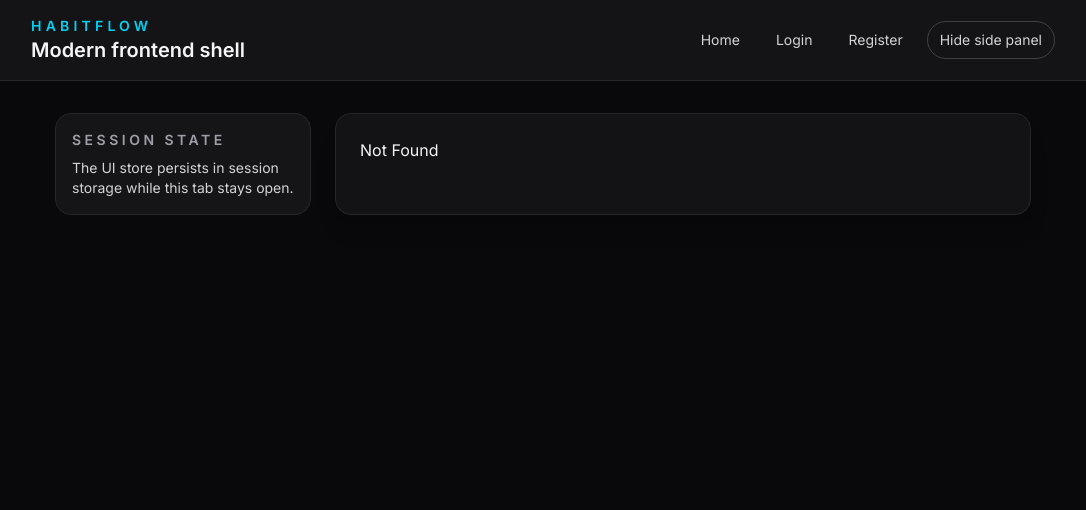
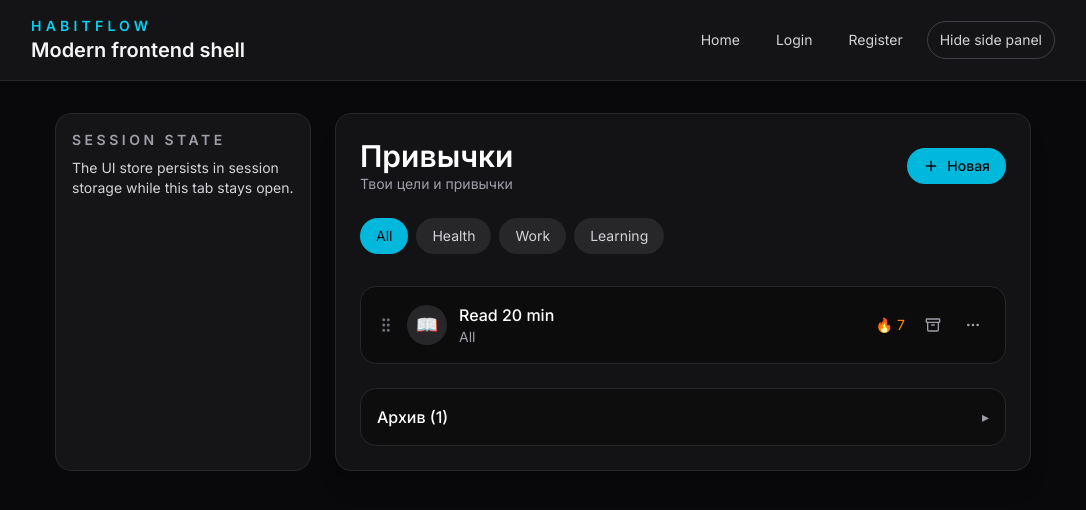
Before and after one commit to qper/hf, a React (Vite) app in the folder frontend/: page /habits in a window 1280 px wide. Before the commit this address had no page. Shown: the top 510 px of the page, without its empty margins (97-1183 px from the left). Built offline with nearby package versions, Linux system fonts and the light colour scheme.

Commit message:
HF-41/add-habits-page

```diff
--- /dev/null
+++ b/frontend/src/components/routes/HabitsPage.tsx
@@ -0,0 +1,182 @@
+import { useMemo, useState } from 'react'
+import { MoreHorizontal, GripVertical, Archive, Trash2, Plus } from 'lucide-react'
+
+type Habit = {
+  id: string
+  name: string
+  icon: string
+  streak: number
+  archived: boolean
+  category: string
+}
+
+const initialHabits: Habit[] = [
+  {
+    id: '1',
+    name: 'Read 20 min',
+    icon: '📖',
+    streak: 7,
+    archived: false,
+    category: 'All',
+  },
+  {
+    id: '2',
+    name: 'Morning run',
+    icon: '🏃',
+    streak: 4,
+    archived: true,
+    category: 'Health',
+  },
+]
+
+const categories = ['All', 'Health', 'Work', 'Learning']
+
+export function HabitsPage() {
+  const [activeCategory, setActiveCategory] = useState('All')
+  const [habits, setHabits] = useState(initialHabits)
+  const [archiveOpen, setArchiveOpen] = useState(false)
+
+  const visibleHabits = useMemo(() => {
+    return habits.filter((habit) => {
+      const categoryMatch =
+        activeCategory === 'All' || habit.category === activeCategory
+      return categoryMatch && !habit.archived
+    })
+  }, [activeCategory, habits])
+
+  const archivedHabits = useMemo(() => {
+    return habits.filter((habit) => habit.archived)
+  }, [habits])
+
+  const handleArchive = (habitId: string) => {
+    setHabits((current) =>
+      current.map((habit) =>
+        habit.id === habitId ? { ...habit, archived: !habit.archived } : habit,
+      ),
+    )
+  }
+
+  const handleDelete = (habitId: string) => {
+    const confirmed = window.confirm('Delete this habit?')
+    if (!confirmed) return
+    setHabits((current) => current.filter((habit) => habit.id !== habitId))
+  }
+
+  return (
+    <div className="space-y-6">
+      <div className="flex items-center justify-between">
+        <div>
+          <h2 className="text-3xl font-semibold text-white">Привычки</h2>
+          <p className="text-sm text-zinc-400">Твои цели и привычки</p>
+        </div>
+        <button className="flex items-center gap-2 rounded-full bg-cyan-500 px-4 py-2 text-sm font-medium text-zinc-950 transition hover:bg-cyan-400">
+          <Plus size={16} />
+          Новая
+        </button>
+      </div>
+
+      <div className="flex gap-2 overflow-x-auto pb-2">
+        {categories.map((category) => (
+          <button
+            key={category}
+            type="button"
+            onClick={() => setActiveCategory(category)}
+            className={`rounded-full px-4 py-2 text-sm whitespace-nowrap transition ${
+              activeCategory === category
+                ? 'bg-cyan-500 text-zinc-950'
+                : 'bg-zinc-800 text-zinc-300 hover:bg-zinc-700'
+            }`}
+          >
+            {category}
+          </button>
+        ))}
+      </div>
+
+      <div className="space-y-3">
+        {visibleHabits.map((habit) => (
+          <div
+            key={habit.id}
+            data-testid={`habit-row-${habit.id}`}
+            className="flex items-center gap-3 rounded-2xl border border-zinc-800 bg-zinc-950/70 p-4"
+          >
+            <button type="button" className="text-zinc-500" aria-label="drag">
+              <GripVertical size={18} />
+            </button>
+            <div className="flex h-10 w-10 items-center justify-center rounded-full bg-zinc-800 text-lg">
+              {habit.icon}
+            </div>
+            <div className="min-w-0 flex-1">
+              <p className="font-medium text-white">{habit.name}</p>
+              <p className="text-sm text-zinc-400">{habit.category}</p>
+            </div>
+            <div className="hidden items-center gap-1 text-sm text-orange-400 sm:flex">
+              <span>🔥</span>
+              <span>{habit.streak}</span>
+            </div>
+            <div className="flex items-center gap-2">
+              <button
+                type="button"
+                aria-label="archive"
+                onClick={() => handleArchive(habit.id)}
+                className="rounded-full p-2 text-zinc-400 hover:bg-zinc-800 hover:text-white"
+              >
+                <Archive size={16} />
+              </button>
+              <div className="relative">
+                <button
+                  type="button"
+                  aria-label="more"
+                  className="rounded-full p-2 text-zinc-400 hover:bg-zinc-800 hover:text-white"
+                >
+                  <MoreHorizontal size={16} />
+                </button>
+                <div className="absolute right-0 z-10 mt-2 hidden min-w-[140px] rounded-xl border border-zinc-800 bg-zinc-900 p-2 shadow-lg">
+                  <button type="button" role="menuitem" className="flex w-full items-center gap-2 rounded-lg px-3 py-2 text-sm text-zinc-200 hover:bg-zinc-800">
+                    Edit
+                  </button>
+                  <button
+                    type="button"
+                    role="menuitem"
+                    aria-label="delete"
+                    onClick={() => handleDelete(habit.id)}
+                    className="flex w-full items-center gap-2 rounded-lg px-3 py-2 text-sm text-rose-300 hover:bg-zinc-800"
+                  >
+                    <Trash2 size={14} />
+                    Delete
+                  </button>
+                </div>
+              </div>
+            </div>
+          </div>
+        ))}
+      </div>
+
+      <div className="rounded-2xl border border-zinc-800 bg-zinc-950/60 p-4">
+        <button
+          type="button"
+          onClick={() => setArchiveOpen((current) => !current)}
+          className="flex w-full items-center justify-between text-left"
+        >
+          <span className="font-medium text-white">Архив ({archivedHabits.length})</span>
+          <span className="text-sm text-zinc-400">{archiveOpen ? '▾' : '▸'}</span>
+        </button>
+        {archiveOpen ? (
+          <div className="mt-4 space-y-2">
+            {archivedHabits.map((habit) => (
+              <div key={habit.id} className="flex items-center justify-between rounded-xl border border-zinc-800 bg-zinc-900/70 px-3 py-2 text-sm text-zinc-300">
+                <span>{habit.name}</span>
+                <button
+                  type="button"
+                  onClick={() => handleArchive(habit.id)}
+                  className="text-cyan-400"
+                >
+                  Restore
+                </button>
+              </div>
+            ))}
+          </div>
+        ) : null}
+      </div>
+    </div>
+  )
+}
--- a/frontend/src/routeTree.gen.ts
+++ b/frontend/src/routeTree.gen.ts
@@ -12,6 +12,7 @@ import { Route as rootRouteImport } from './routes/__root'
 import { Route as TestAuthRouteImport } from './routes/test-auth'
 import { Route as RegisterRouteImport } from './routes/register'
 import { Route as LoginRouteImport } from './routes/login'
+import { Route as HabitsRouteImport } from './routes/habits'
 import { Route as IndexRouteImport } from './routes/index'
 
 const TestAuthRoute = TestAuthRouteImport.update({
@@ -29,6 +30,11 @@ const LoginRoute = LoginRouteImport.update({
   path: '/login',
   getParentRoute: () => rootRouteImport,
 } as any)
+const HabitsRoute = HabitsRouteImport.update({
+  id: '/habits',
+  path: '/habits',
+  getParentRoute: () => rootRouteImport,
+} as any)
 const IndexRoute = IndexRouteImport.update({
   id: '/',
   path: '/',
@@ -37,12 +43,14 @@ const IndexRoute = IndexRouteImport.update({
 
 export interface FileRoutesByFullPath {
   '/': typeof IndexRoute
+  '/habits': typeof HabitsRoute
   '/login': typeof LoginRoute
   '/register': typeof RegisterRoute
   '/test-auth': typeof TestAuthRoute
 }
 export interface FileRoutesByTo {
   '/': typeof IndexRoute
+  '/habits': typeof HabitsRoute
   '/login': typeof LoginRoute
   '/register': typeof RegisterRoute
   '/test-auth': typeof TestAuthRoute
@@ -50,20 +58,22 @@ export interface FileRoutesByTo {
 export interface FileRoutesById {
   __root__: typeof rootRouteImport
   '/': typeof IndexRoute
+  '/habits': typeof HabitsRoute
   '/login': typeof LoginRoute
   '/register': typeof RegisterRoute
   '/test-auth': typeof TestAuthRoute
 }
 export interface FileRouteTypes {
   fileRoutesByFullPath: FileRoutesByFullPath
-  fullPaths: '/' | '/login' | '/register' | '/test-auth'
+  fullPaths: '/' | '/habits' | '/login' | '/register' | '/test-auth'
   fileRoutesByTo: FileRoutesByTo
-  to: '/' | '/login' | '/register' | '/test-auth'
-  id: '__root__' | '/' | '/login' | '/register' | '/test-auth'
+  to: '/' | '/habits' | '/login' | '/register' | '/test-auth'
+  id: '__root__' | '/' | '/habits' | '/login' | '/register' | '/test-auth'
   fileRoutesById: FileRoutesById
 }
 export interface RootRouteChildren {
   IndexRoute: typeof IndexRoute
+  HabitsRoute: typeof HabitsRoute
   LoginRoute: typeof LoginRoute
   RegisterRoute: typeof RegisterRoute
   TestAuthRoute: typeof TestAuthRoute
@@ -92,6 +102,13 @@ declare module '@tanstack/react-router' {
       preLoaderRoute: typeof LoginRouteImport
       parentRoute: typeof rootRouteImport
     }
+    '/habits': {
+      id: '/habits'
+      path: '/habits'
+      fullPath: '/habits'
+      preLoaderRoute: typeof HabitsRouteImport
+      parentRoute: typeof rootRouteImport
+    }
     '/': {
       id: '/'
       path: '/'
@@ -104,6 +121,7 @@ declare module '@tanstack/react-router' {
 
 const rootRouteChildren: RootRouteChildren = {
   IndexRoute: IndexRoute,
+  HabitsRoute: HabitsRoute,
   LoginRoute: LoginRoute,
   RegisterRoute: RegisterRoute,
   TestAuthRoute: TestAuthRoute,
--- /dev/null
+++ b/frontend/src/routes/habits.tsx
@@ -0,0 +1,6 @@
+import { createFileRoute } from '@tanstack/react-router'
+import { HabitsPage } from '@/components/routes/HabitsPage'
+
+export const Route = createFileRoute('/habits')({
+  component: HabitsPage,
+})
```
Also changed, not shown: 1 other file (tests, documents, lock files or other folders).
